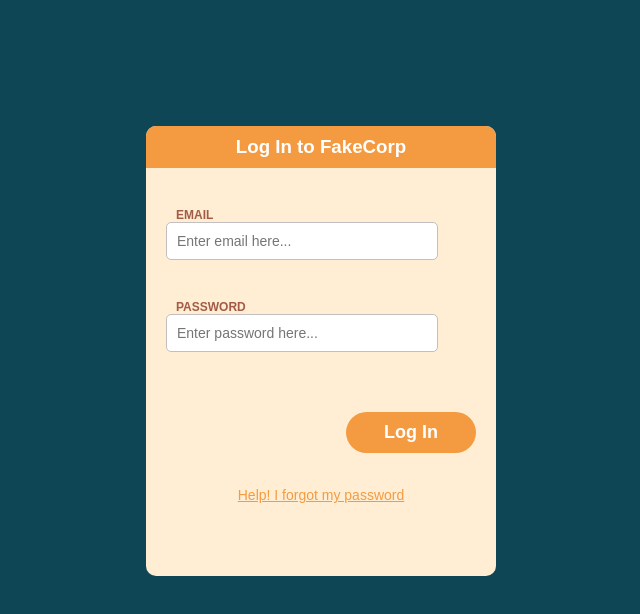
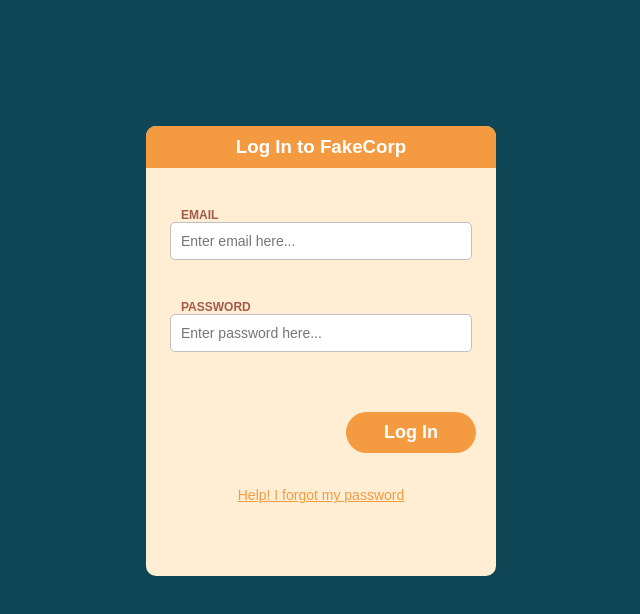
Before and after one commit to andyjliang/Responsive-Login-Page, a plain HTML site: page index.html in a window 1280 px wide. Shown: the whole page, without its empty margins (319-959 px from the left). Drawn offline with Linux system fonts and the light colour scheme.

Commit message:
details on padding

```diff
--- a/index.css
+++ b/index.css
@@ -40,21 +40,26 @@ form {
 	padding: 0px 20px;
 }
 
-header {
-	border-radius: 10px 10px 0 0;
+header, input {
 	padding: 10px;
 }
 
+header {
+	border-radius: 10px 10px 0 0;
+}
+
+a, h3, p, input {
+	margin: auto;
+}
+
 input {
-	width: 250px;
+	width: 280px;
 	border-radius: 5px;
-	padding: 10px;
 	border: 1px solid #c1bfbf;
 	outline: none;
 }
 
 button {
-	clear: both;
 	border-radius: 25px;
 	width: 130px;
 	border: 0;
@@ -65,10 +70,6 @@ button {
 }
 
 /* Texts */
-
-a, h3, p {
-	margin: auto;
-}
 
 a, h3 {
 	text-align: center;
@@ -94,7 +95,7 @@ h3, button {
 p {
 	color: #a35b47;
 	font-size: 12px;
-	left: 10px;
+	left: 15px;
 	position: relative;
 	font-weight: bolder;
 }
```
Also changed, not shown: 1 other file.
